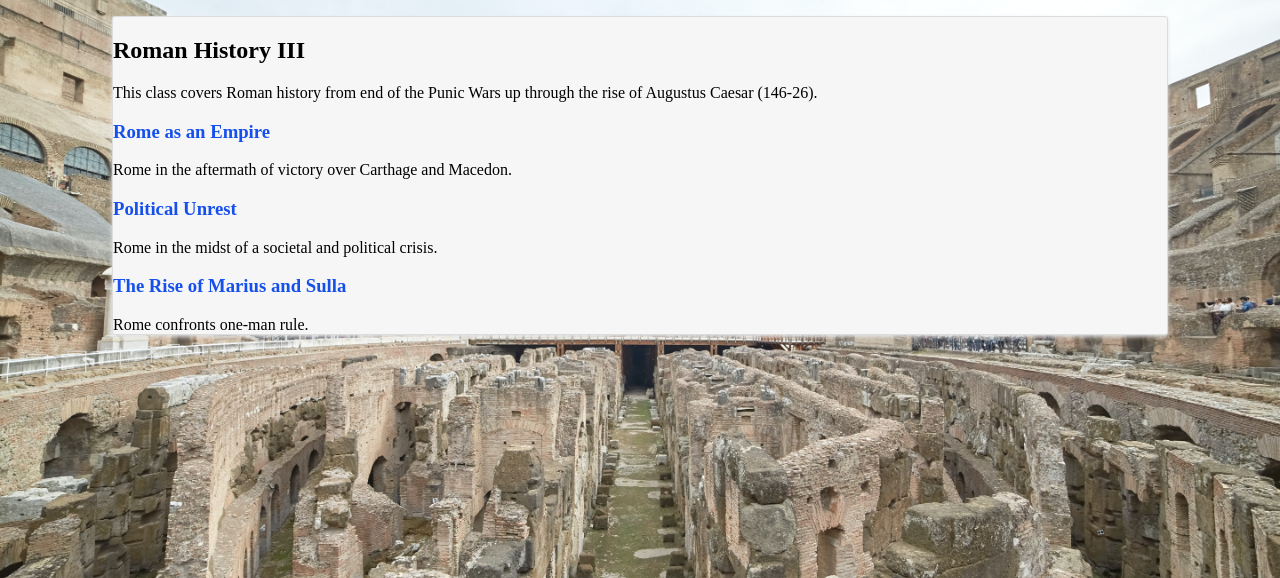
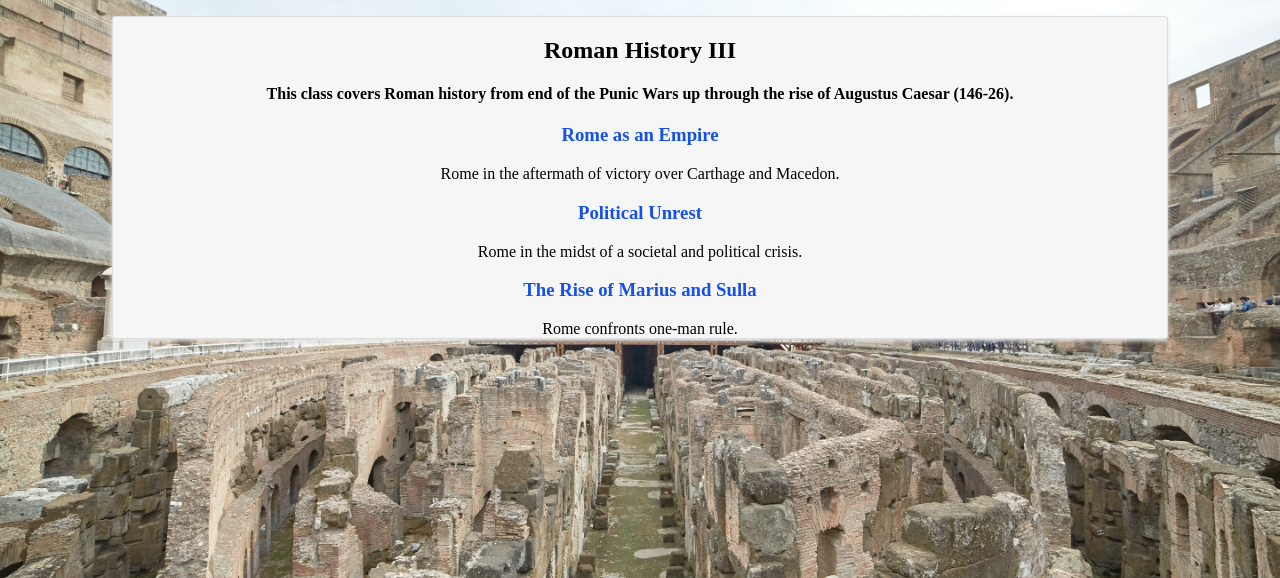
Before and after one commit to WRNoble/Django-Learning-Site, a Django app: page /courses/1/ in a window 1280 px wide. Shown: the part 90-668 px from the top of the page. Run offline with Django 3.2, Linux system fonts and the light colour scheme; data comes from the database, SQL or seed files in the repository.

Commit message:
more changes to CSS

```diff
--- a/assets/css/layout.css
+++ b/assets/css/layout.css
@@ -13,6 +13,10 @@ html {
 
 .intro {
   color: red;
+  text-align: center;
+}
+
+.center {
   text-align: center;
 }
 
--- a/courses/templates/courses/course_detail.html
+++ b/courses/templates/courses/course_detail.html
@@ -1,10 +1,10 @@
 {% extends "layout.html" %} {% block title %} {{ course.title }} {% endblock %}
 {% block content%}
 <article class="card">
-  <h2>{{ course.title }}</h2>
-  {{ course.description }}
+  <h2 class="welcome">{{ course.title }}</h2>
+  <h4 class="welcome">{{ course.description }}</h4>
 
-  <section>
+  <section class="welcome">
     {% for step in course.step_set.all%}
     <h3>
       <a
--- a/courses/templates/courses/step_detail.html
+++ b/courses/templates/courses/step_detail.html
@@ -1,6 +1,6 @@
 {% extends "layout.html" %} {% block title %}{{ step.title }} - {{
 step.course.title }} {% endblock %} {% block content %}
-<article class="cards card">
+<article class="welcome card">
   <h2>
     <a href="{% url 'courses:detail' pk=step.course.pk %}"
       >{{ step.course.title }}</a
```
